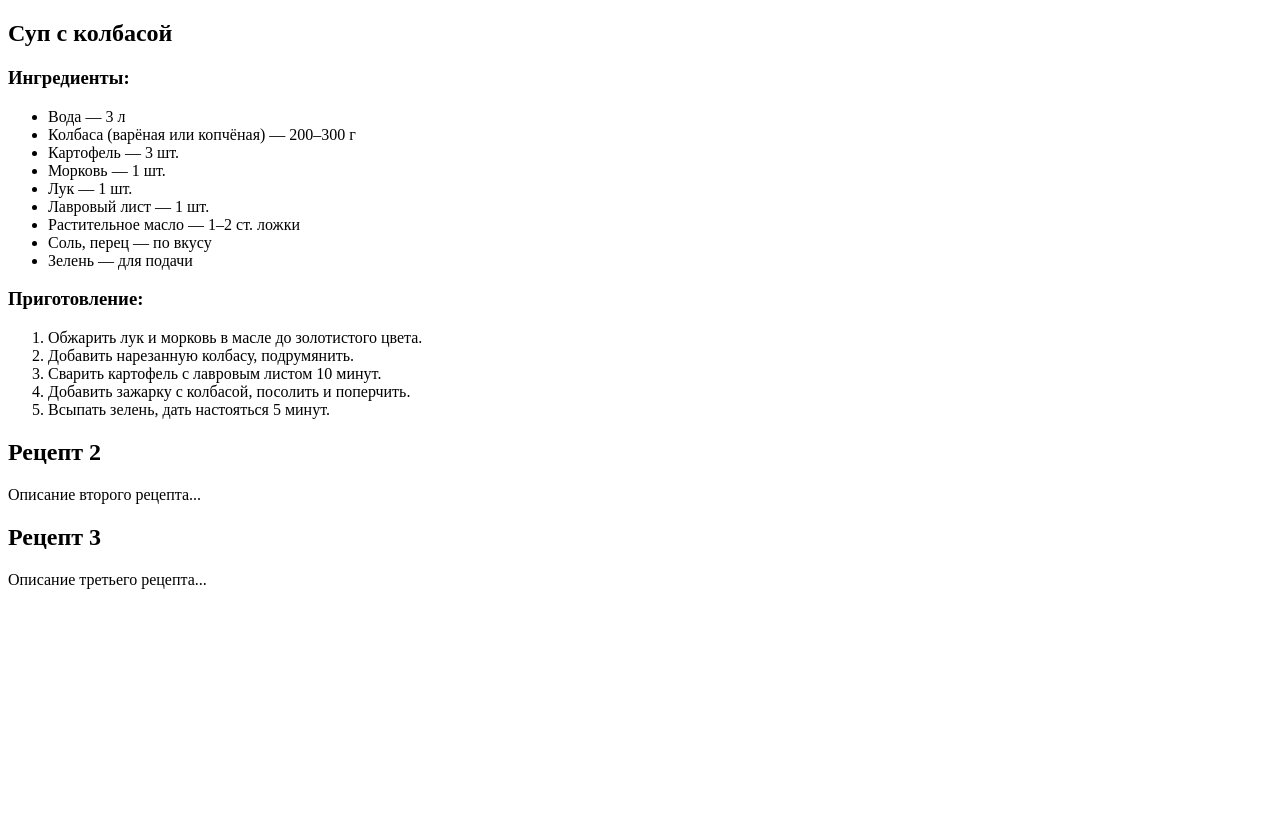
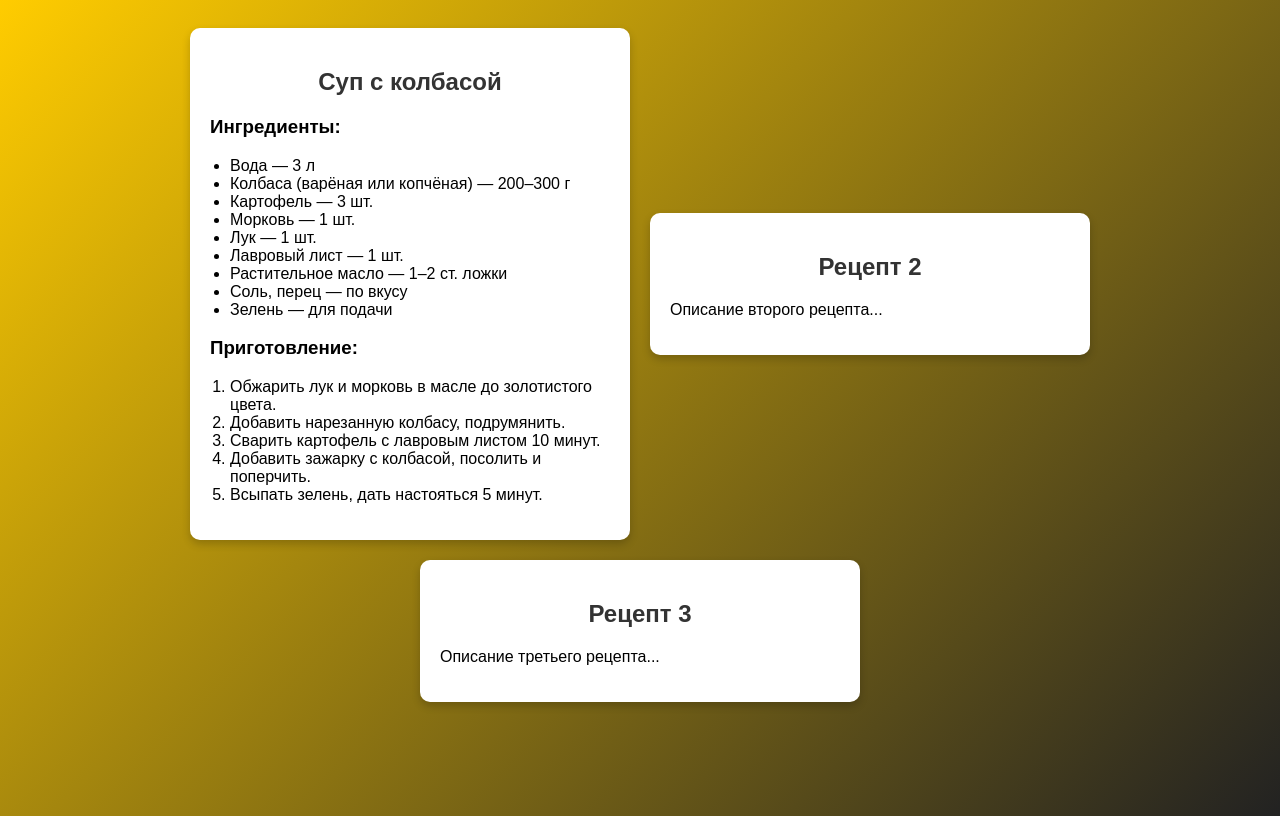
Before and after one commit to Serega414/recipes.github.io, a plain HTML site: page index.html in a window 1280 px wide. Drawn offline with Linux system fonts and the light colour scheme.

Commit message:
Update index.html

```diff
--- a/index.html
+++ b/index.html
@@ -5,7 +5,7 @@
     <meta charset="UTF-8">
     <meta name="viewport" content="width=device-width, initial-scale=1">
     <title>Рецепты</title>
-    <link rel="stylesheet" href=/style.css">
+    <link rel="stylesheet" href="style.css">
 </head>
 
 <body>
```
